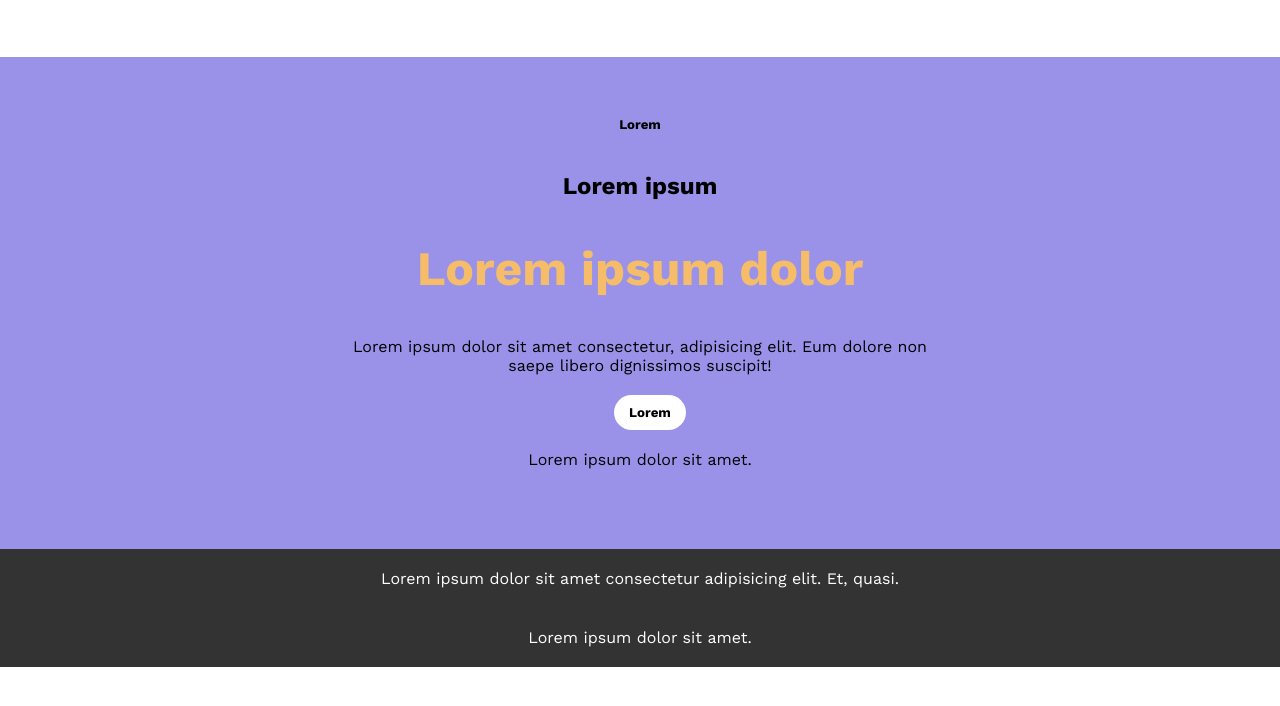
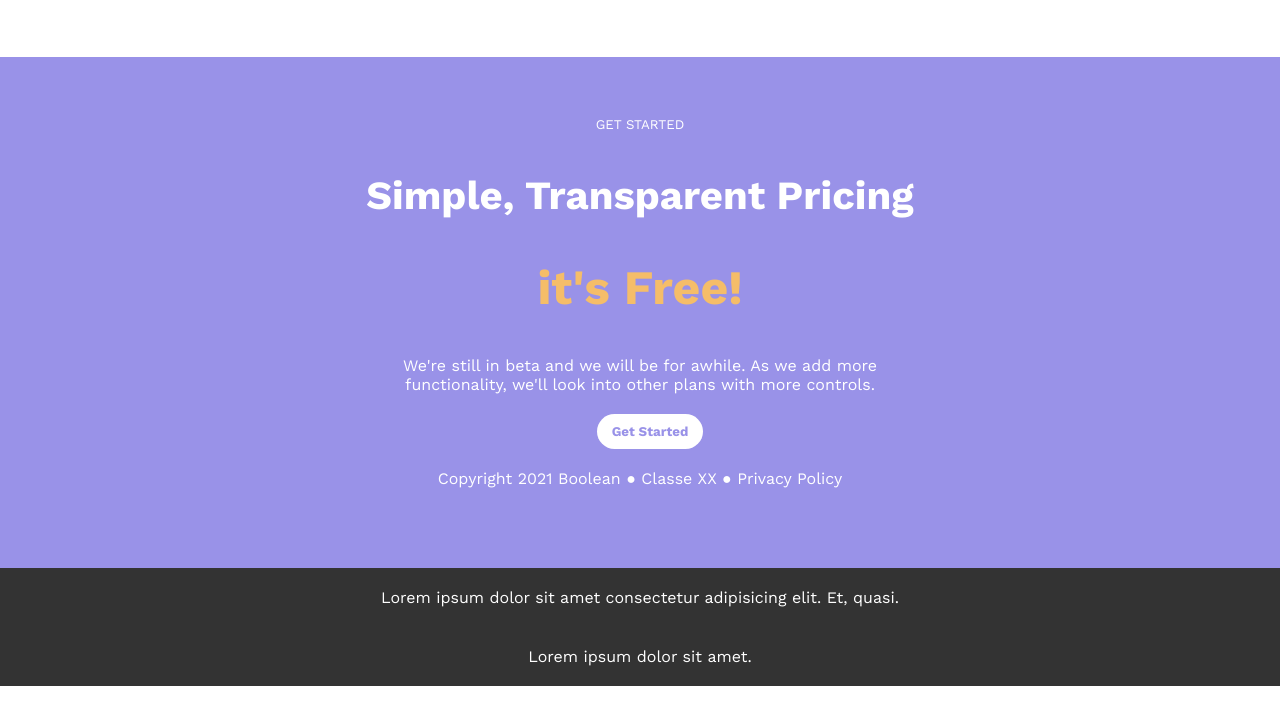
Before and after one commit to marcocampisi/htmlcss-responsive-layout, a plain HTML site: page index.html in a window 1280 px wide. Shown: the part 3846-4552 px from the top of the page. Drawn offline with nearby package versions, Linux system fonts and the light colour scheme.

Commit message:
Terminata ultima section

```diff
--- a/css/general.css
+++ b/css/general.css
@@ -23,6 +23,10 @@
     font-weight: 700;
 }
 
+.light-text {
+    font-weight: 200;
+}
+
 .big-num {
     font-size: 3.5em;
 }
--- a/index.html
+++ b/index.html
@@ -242,12 +242,12 @@
         <section class="secondary-color-bg">
             <div class="container small-container">
                 <div class="main-headings">
-                    <h5>Lorem</h5>
-                    <h2>Lorem ipsum</h2>
-                    <h2 id="free">Lorem ipsum dolor</h2>
-                    <p>Lorem ipsum dolor sit amet consectetur, adipisicing elit. Eum dolore non saepe libero dignissimos suscipit!</p>
-                    <button class="base-button">Lorem</button>
-                    <p>Lorem ipsum dolor sit amet.</p>
+                    <h5 class="white-text light-text">GET STARTED</h5>
+                    <h2 class="white-text big-h2">Simple, Transparent Pricing</h2>
+                    <h2 id="free">it's Free!</h2>
+                    <p class="white-text">We're still in beta and we will be for awhile. As we add more functionality, we'll look into other plans with more controls.</p>
+                    <button class="base-button secondary-color-text">Get Started</button>
+                    <p class="white-text">Copyright 2021 Boolean &#9679 Classe XX &#9679 Privacy Policy</p>
                 </div>
             </div>
         </section>
```
